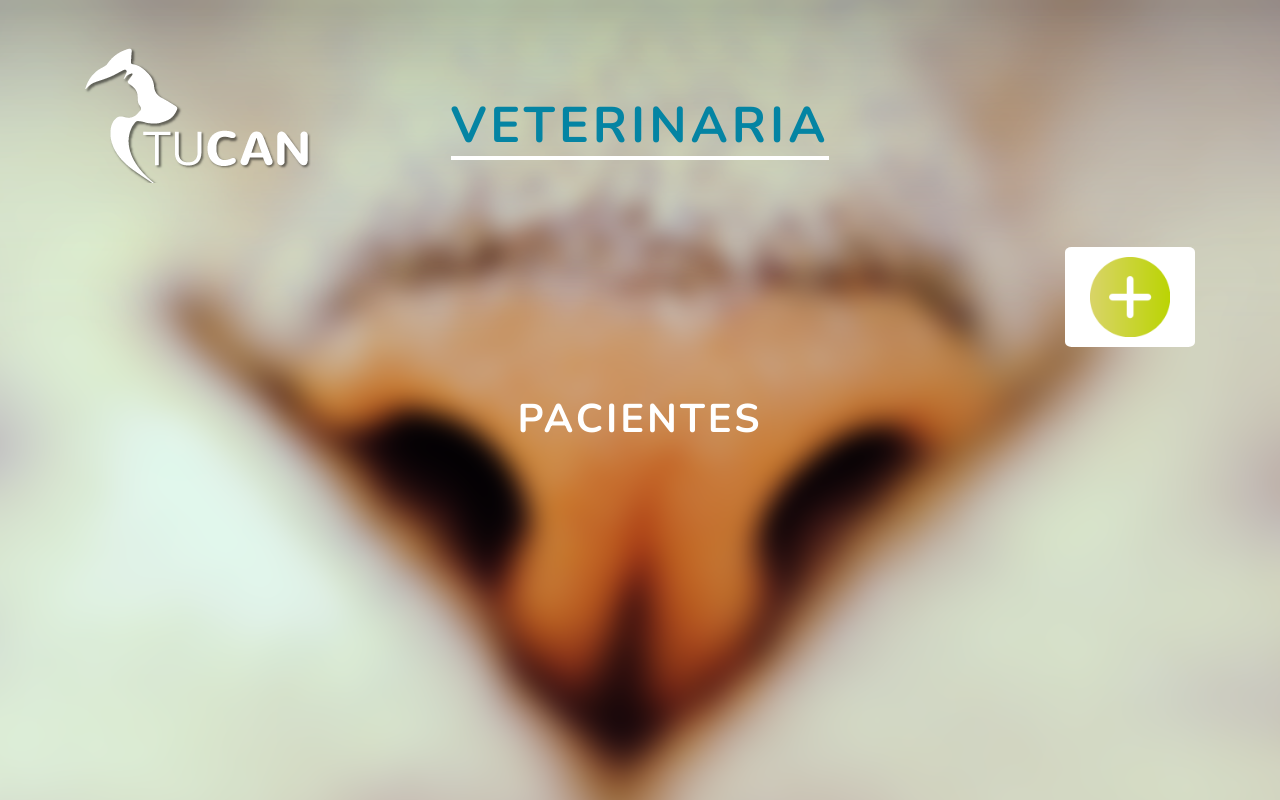
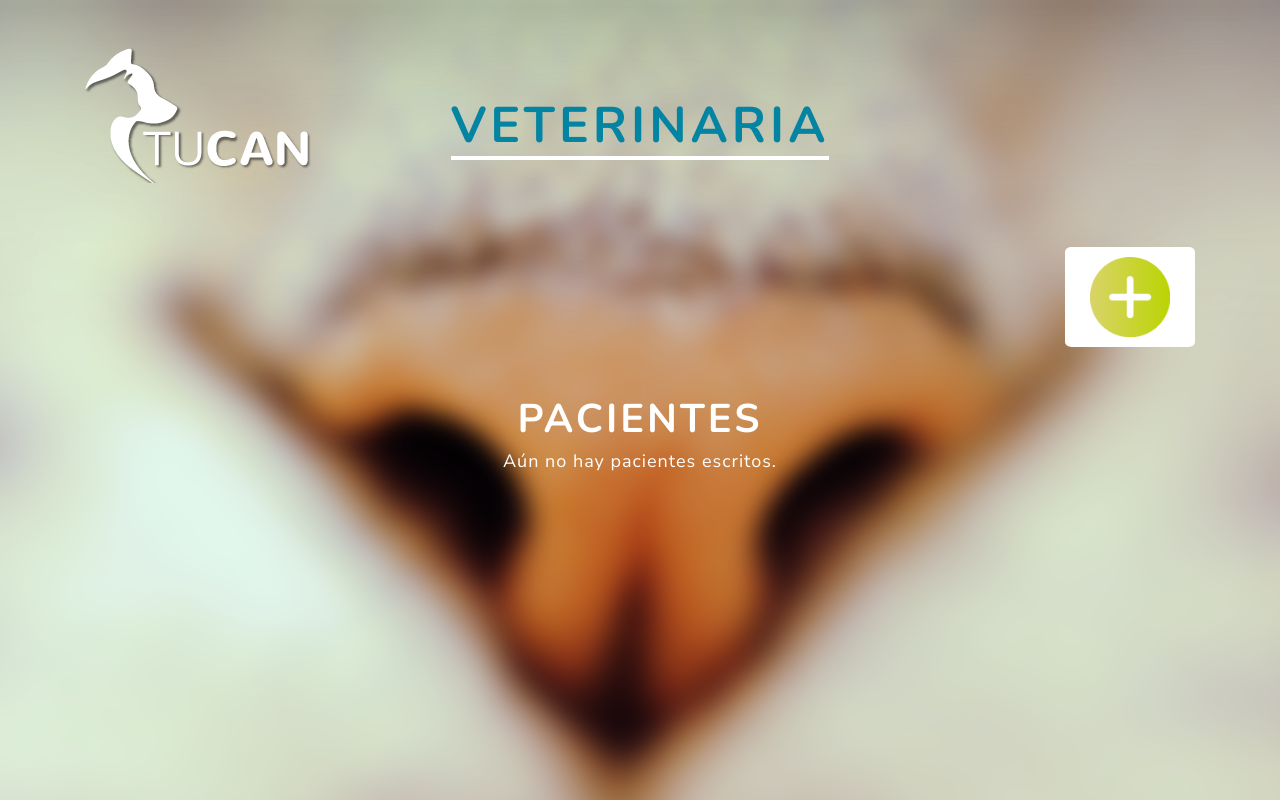
Before and after one commit to Katecr/veterinaria, a React (Create React App) app: page / in a window 1280 px wide. Built offline with nearby package versions, Linux system fonts and the light colour scheme.

Commit message:
CRUD location finished
edit style

```diff
--- a/src/App.js
+++ b/src/App.js
@@ -1,5 +1,5 @@
 import React, {useState} from 'react'
-import {isEmpty} from 'lodash'
+import {isEmpty, size} from 'lodash'
 import shortid from 'shortid'
 import './style.css'
 import  Header from "./components/Header"
@@ -138,6 +138,10 @@ function App() {
             <h2>PACIENTES</h2>
             {/*accordion pacient */}
                   {
+                    size(patients) == 0 ? (
+                      <h4
+                      >Aún no hay pacientes escritos.</h4>
+                    ) : (
                       patients.map((patient) => (
                         <div class="accordion" id="accordionPet" key={patient.id}>
                         <div class="card">
@@ -210,6 +214,8 @@ function App() {
                       </div>
 
                       ))
+                    )
+
                   }
 
             {/* End accordion */}
--- a/src/style.css
+++ b/src/style.css
@@ -20,6 +20,13 @@ h3{
     font-weight: 700;
     letter-spacing: 1px;
     font-size: 35px;
+}
+h4{
+    color:#fff;
+    font-family: 'Nunito Sans';
+    font-weight: 300;
+    letter-spacing: 1px;
+    font-size: 18px;
 }
 
 p{
```
Lines whose indentation alone changed are shown as unchanged.
